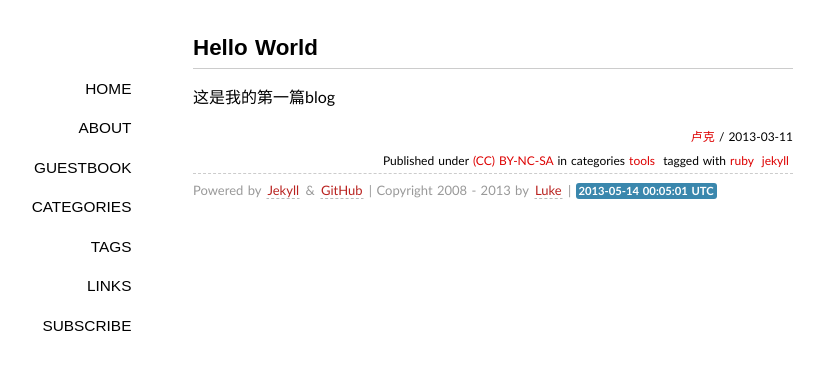
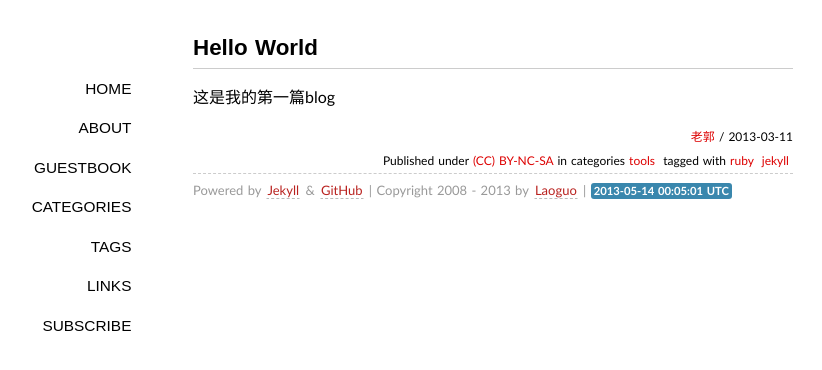
Before and after one commit to laoguo1986/laoguo1986.github.com, a Jekyll site: the page built from _posts/2013/2013-03-11-hello-world.md, in a window 1280 px wide. Shown: the top 370 px of the page, without its empty margins (147-969 px from the left). Built offline with Jekyll 4.4.1, drawn with Linux system fonts in a browser that asks for light colours; some web fonts are replaced; Markdown is read by kramdown in place of the engine named in the settings; comment, search, counter and statistics services are not loaded.

Commit message:
进一步修改模板

```diff
--- a/CNAME
+++ b/CNAME
@@ -1 +1 @@
-geeklu.com
+laoguo1986.github.com
--- a/_config.yml
+++ b/_config.yml
@@ -1,6 +1,6 @@
 markdown: rdiscount
 permalink: /:year/:month/:title/
-url: http://geeklu.com
-author: 卢克
+url: http://laoguo1986.github.com
+author:  老郭
 pygments: true
 paginate: 16
--- a/_layouts/default.html
+++ b/_layouts/default.html
@@ -31,7 +31,7 @@
       </div>
 
     <footer>
-        <p><small>Powered by <a href="https://github.com/mojombo/jekyll">Jekyll</a> & <a href="http://pages.github.com">GitHub</a> | Copyright 2008 - {{site.time | date:"%Y"}} by <a href="http://geeklu.com/about/">Luke</a> | <span class="label label-info">{{site.time | date:"%Y-%m-%d %H:%M:%S %Z"}}</span></small></p>
+        <p><small>Powered by <a href="https://github.com/mojombo/jekyll">Jekyll</a> & <a href="http://pages.github.com">GitHub</a> | Copyright 2008 - {{site.time | date:"%Y"}} by <a href="http://laoguo1986.github.com/about/">Laoguo</a> | <span class="label label-info">{{site.time | date:"%Y-%m-%d %H:%M:%S %Z"}}</span></small></p>
     </footer>
 
     </div>
--- a/index.html
+++ b/index.html
@@ -1,5 +1,5 @@
 ---
-title: Luke's Homepage
+title: Laoguo's Homepage
 layout: page
 ---
 
```
Also changed, not shown: 12 other files.
